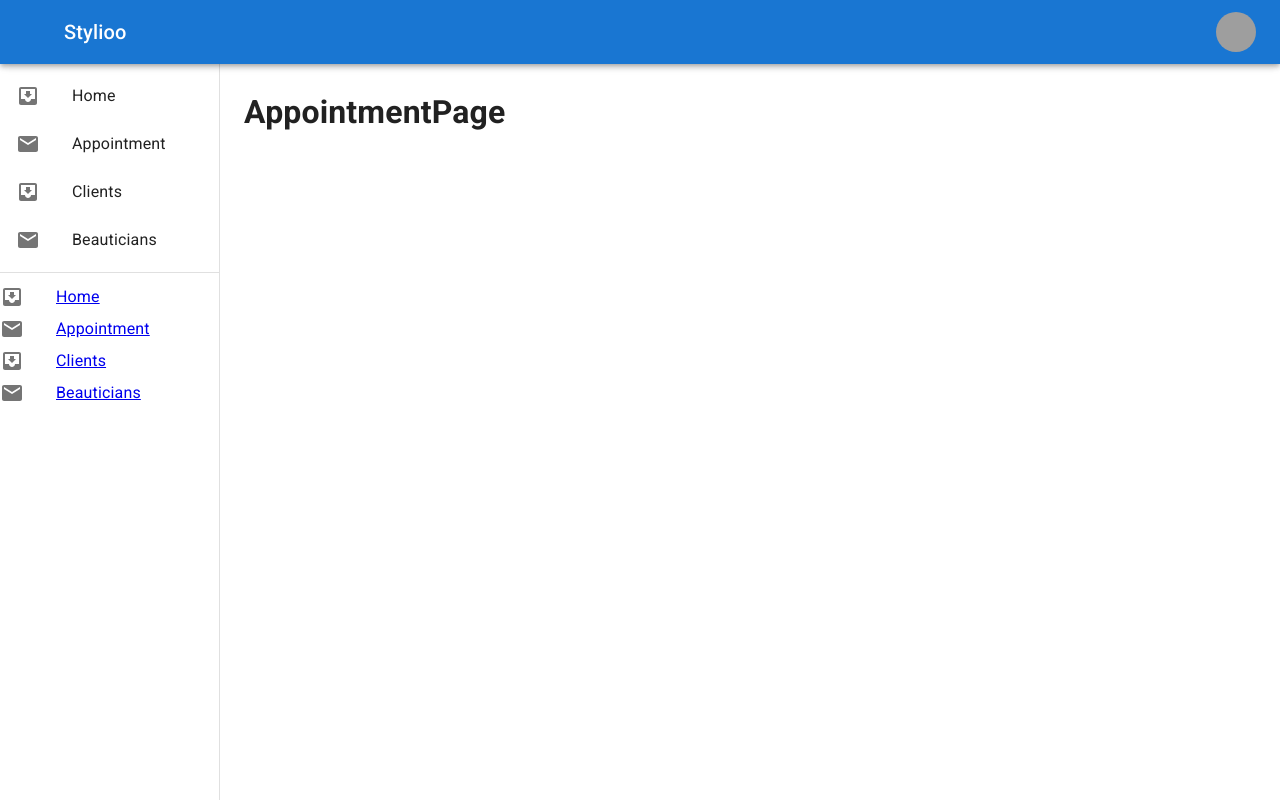
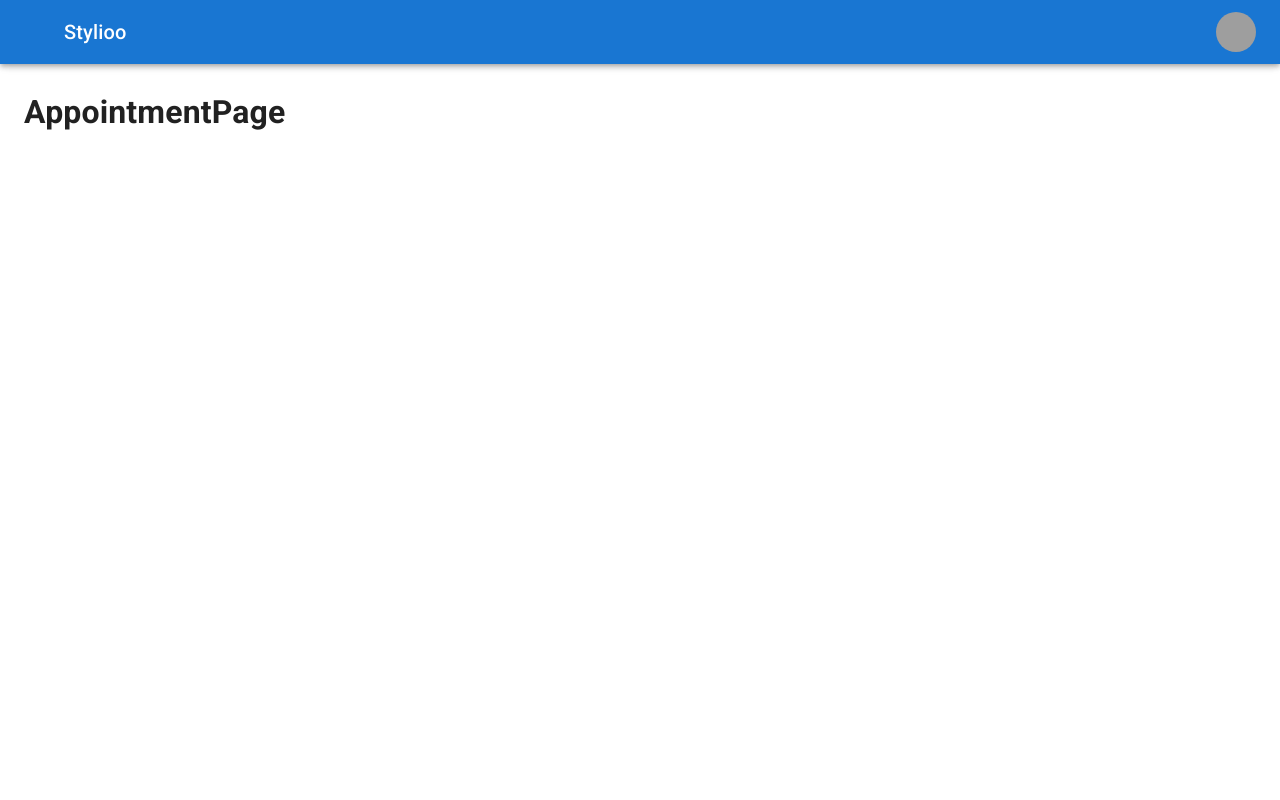
Before and after one commit to Stylioo/stylioo-web-portal, a React (Vite) app: page /appointment in a window 1280 px wide. Built offline with nearby package versions, Linux system fonts and the light colour scheme; grey boxes are pictures that could not be loaded.

Commit message:
Update SideBar.tsx

```diff
--- a/src/components/SideBar/SideBar.tsx
+++ b/src/components/SideBar/SideBar.tsx
@@ -1,5 +1,5 @@
 import React, { useState } from 'react';
-import { CssBaseline, Box, Drawer, AppBar, Toolbar, List, Typography, Divider, ListItem, ListItemButton, ListItemIcon, ListItemText, Menu, Container, Avatar, Tooltip, MenuItem, IconButton, useMediaQuery } from '@mui/material';
+import { CssBaseline, Box, SwipeableDrawer, AppBar, Toolbar, List, Typography, Divider, ListItem, ListItemButton, ListItemIcon, ListItemText, Menu, Container, Avatar, Tooltip, MenuItem, IconButton, useMediaQuery } from '@mui/material';
 import MailIcon from '@mui/icons-material/Mail';
 import InboxIcon from '@mui/icons-material/MoveToInbox';
 import MenuIcon from '@mui/icons-material/Menu';
@@ -67,8 +67,8 @@ export default function SideBar({ children }: sidebarPropType) {
                         <Box sx={{ flexGrow: 0 }}>
                             <Tooltip title="Open settings">
                                 <IconButton
-                                onClick={handleOpenUserMenu}
-                                sx={{ p: 0 }}>
+                                    onClick={handleOpenUserMenu}
+                                    sx={{ p: 0 }}>
                                     <Avatar alt="Remy Sharp" src="https://stylioo.blob.core.windows.net/images/profile.jpeg" />
                                 </IconButton>
                             </Tooltip>
@@ -98,9 +98,11 @@ export default function SideBar({ children }: sidebarPropType) {
                     </Toolbar>
                 </Container>
             </AppBar>
-            <Drawer
-                variant={isMobile ? "temporary" : "permanent"}
+            <SwipeableDrawer
+                anchor="right"
                 open={openDrawer}
+                onClose={() => setOpenDrawer(false)}
+                onOpen={() => setOpenDrawer(true)}
                 sx={{
                     width: drawerWidth,
                     flexShrink: 0,
@@ -140,7 +142,7 @@ export default function SideBar({ children }: sidebarPropType) {
                         ))}
                     </List>
                 </Box>
-            </Drawer>
+            </SwipeableDrawer>
             <Box component="main" sx={{ flexGrow: 1, p: 3, minHeight: '100dvh' }}>
                 <Toolbar />
                 {children}
```
